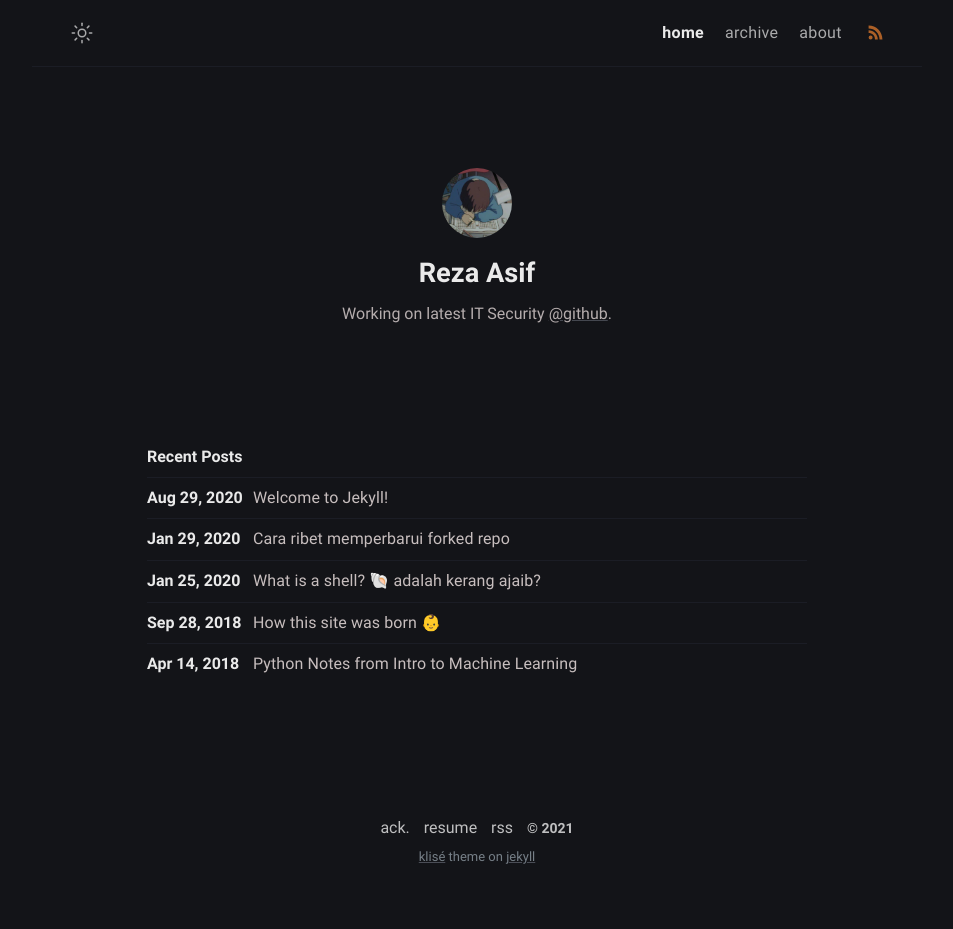
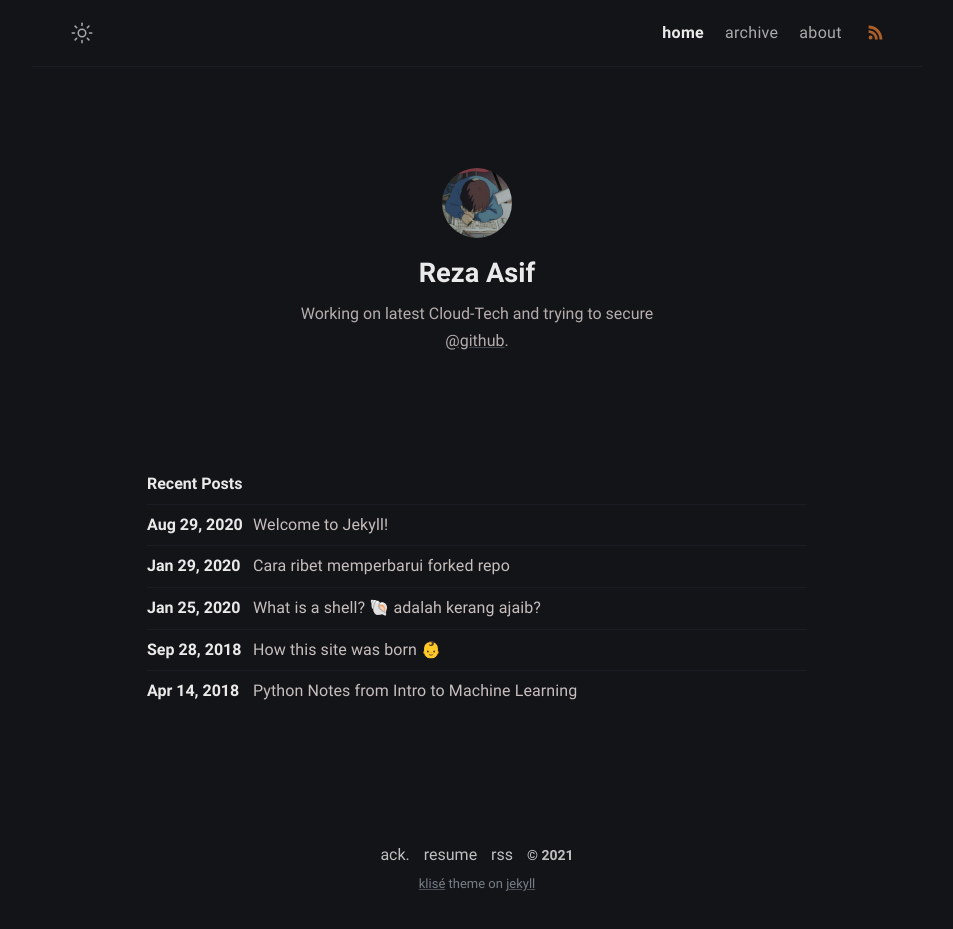
Before and after one commit to securebitAsif/fabulous-jupiter-8f84d, a Jekyll site: the page built from index.md, in a window 1280 px wide. Shown: the whole page, without its empty margins (163-1116 px from the left). Built offline with Jekyll 4.4.1, drawn with Linux system fonts in a browser that asks for light colours; before the commit the page ends 902 px from its top, so only the background shows below that.

Commit message:
_config.yml: changed

```diff
--- a/_config.yml
+++ b/_config.yml
@@ -11,7 +11,7 @@ mode: dark
 author:
   name: Reza Asif
   bio: >-
-    Working on latest IT Security  <a
+    Working on latest Cloud-Tech and trying to secure  <a
     href="https://github.com/piharpi/jekyll-klise" target="_blank"
     rel="noopener">@github</a>.
   username: username
```
